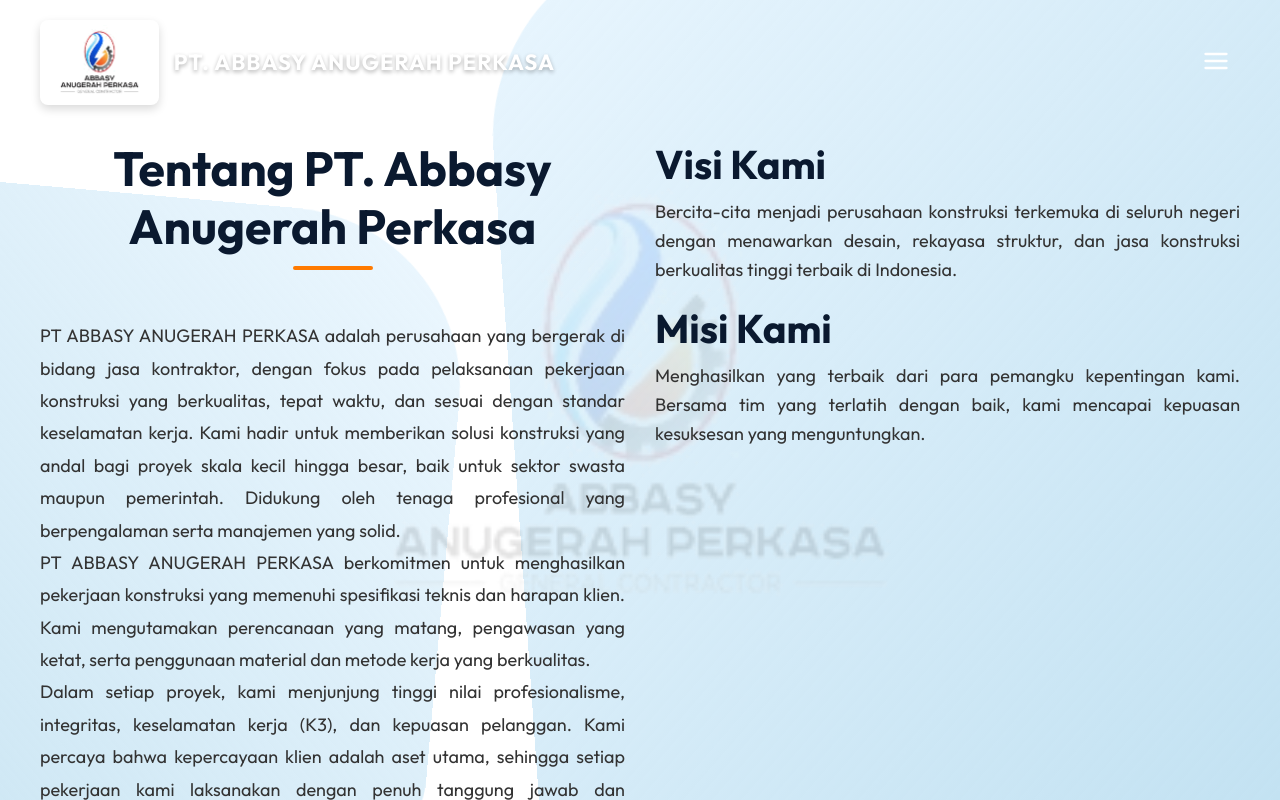
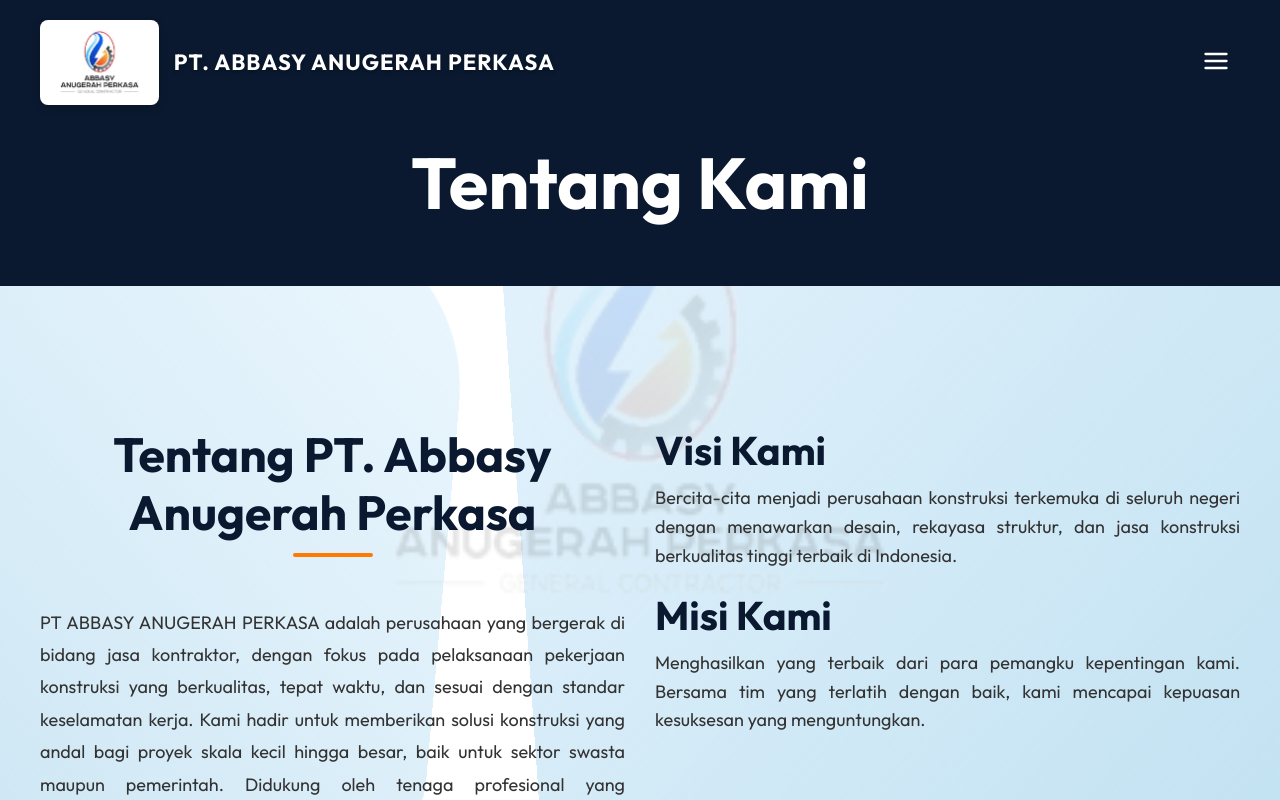
Before and after one commit to Lisan-20/pt-abbasy-web, a React (Vite) app: page /about in a window 1280 px wide. Shown: the top 800 px of the page. Built offline with nearby package versions, Linux system fonts and the light colour scheme.

Commit message:
fix: Inject fallback page-header for pages without hero block to fix navbar visibility

```diff
--- a/src/pages/DynamicPage.jsx
+++ b/src/pages/DynamicPage.jsx
@@ -22,8 +22,15 @@
     );
   }
 
+  const hasHeroFirst = pageData.blocks && pageData.blocks.length > 0 && pageData.blocks[0].type === 'heroBlock';
+
   return (
     <PageWrapper title={pageData.title}>
+      {!hasHeroFirst && (
+        <div className="page-header" style={{ backgroundColor: 'var(--color-primary)', color: 'white', padding: '140px 0 60px', textAlign: 'center' }}>
+          <h1 style={{ color: 'white', margin: 0 }}>{pageData.title}</h1>
+        </div>
+      )}
       {/* Fallback jika tidak ada block */}
       {(!pageData.blocks || pageData.blocks.length === 0) && (
         <div className="container" style={{ padding: '100px 0', textAlign: 'center' }}>
```
